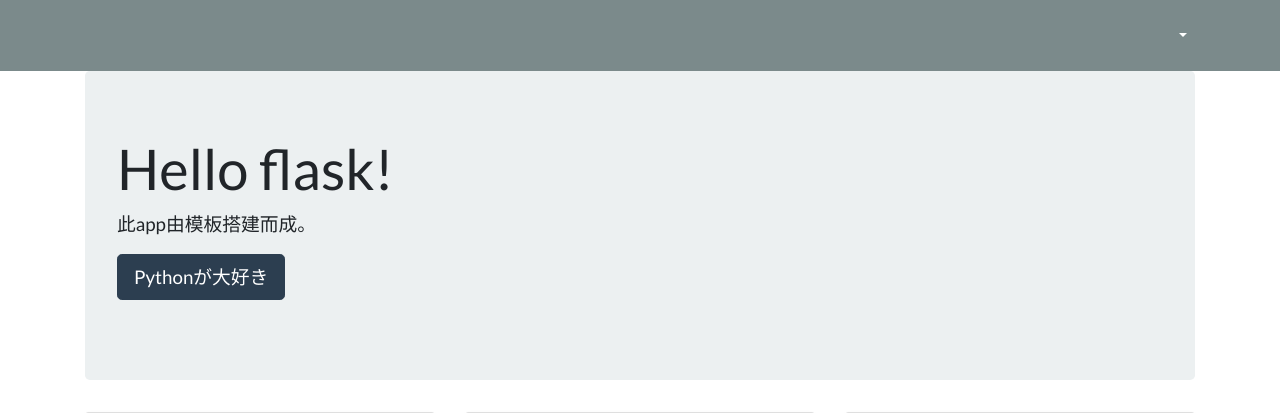
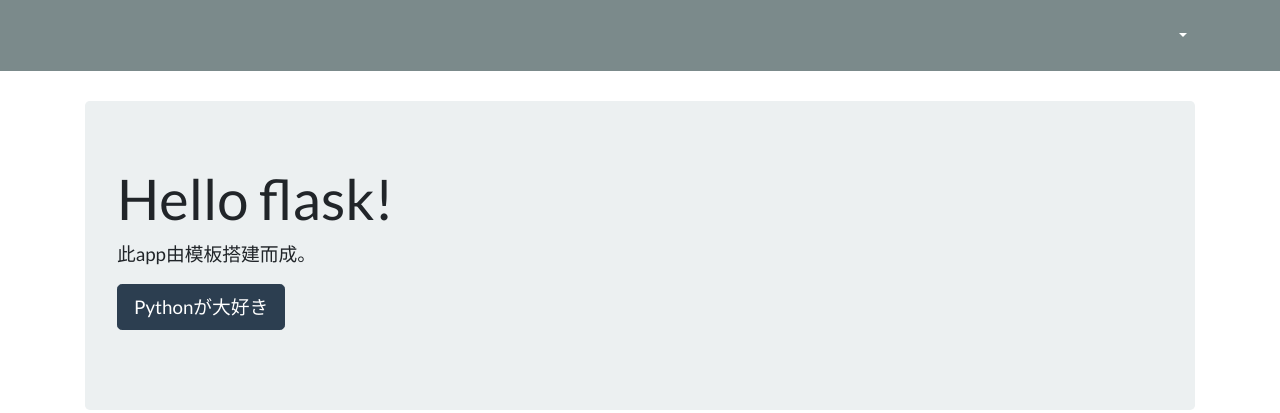
Before and after one commit to lazyFrogLOL/cookiecutter-flask-bootstrap, a Python web app: template {{cookiecutter.app_name}}/{{cookiecutter.app_name}}/templates/main/index.html in a window 1280 px wide. Shown: the top 413 px of the page. Run offline with Jinja, Linux system fonts and the light colour scheme; the template is opened without the code that fills it, so the values that code supplies are empty; some libraries are stand-ins or nearby versions.

Commit message:
add mb to nav

```diff
--- a/{{cookiecutter.app_name}}/{{cookiecutter.app_name}}/static/css/style.css
+++ b/{{cookiecutter.app_name}}/{{cookiecutter.app_name}}/static/css/style.css
@@ -1,3 +1,7 @@
+nav {
+    margin-bottom: 30px;
+}
+
 /* footer */
 
 footer {
```
